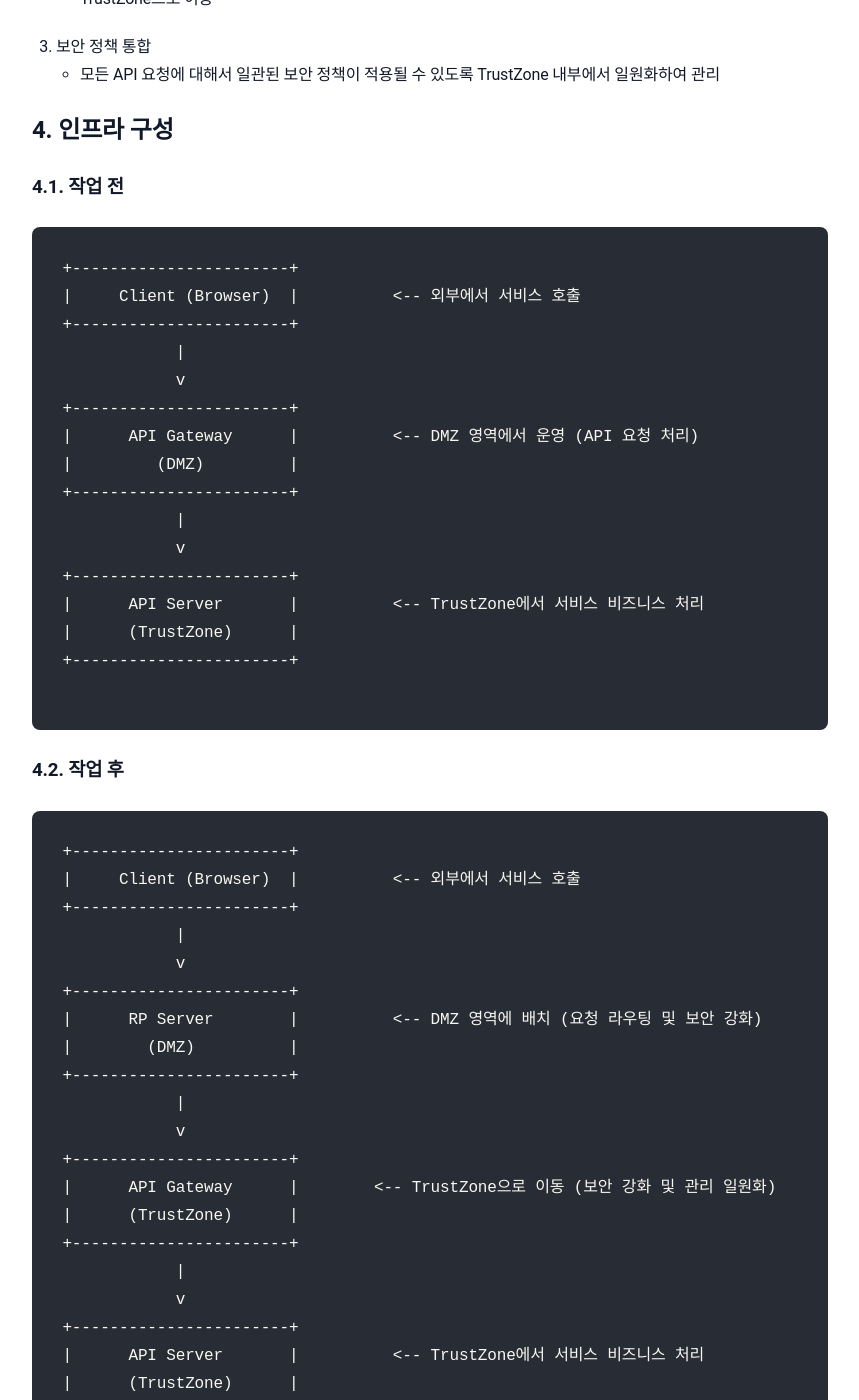
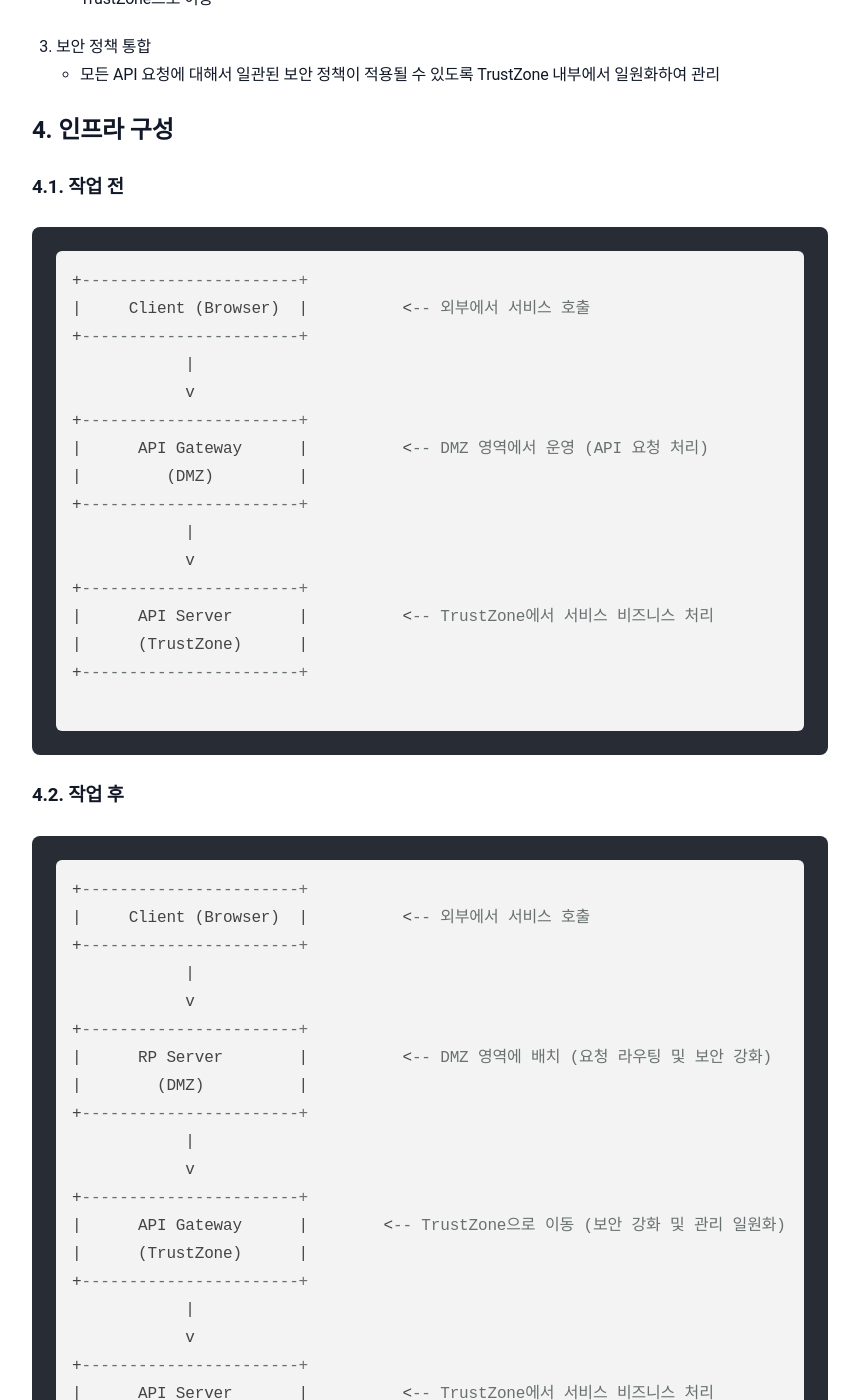
Before and after one commit to sanghoon-lee/sanghoon-lee.github.io, a Jekyll site: the page built from _posts/2025-11-29-rp.md, in a window 1280 px wide and 1400 px high, scrolled down 1393 px. Shown: the whole window, without its empty margins (210-1069 px from the left). Built offline with Jekyll 4.4.1, drawn with Linux system fonts in a browser that asks for light colours; nearby versions of some CDN libraries; comment, search, counter and statistics services are not loaded; part of the change alters nothing that is shown; some of the changed text lies outside the part shown.

Commit message:
코드 하이라이트 추가

```diff
--- a/_layouts/post.html
+++ b/_layouts/post.html
@@ -1,6 +1,13 @@
 ---
 layout: default
 ---
+
+<!-- Highlight.js CSS -->
+<link rel="stylesheet" href="https://cdnjs.cloudflare.com/ajax/libs/highlight.js/11.0.1/styles/default.min.css">
+
+<!-- Highlight.js JS -->
+<script src="https://cdnjs.cloudflare.com/ajax/libs/highlight.js/11.0.1/highlight.min.js"></script>
+<script>hljs.highlightAll();</script>
 
 <article class="post">
 
```
